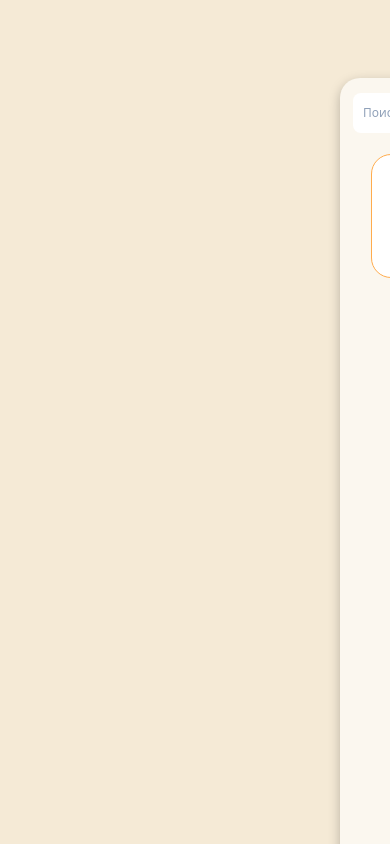
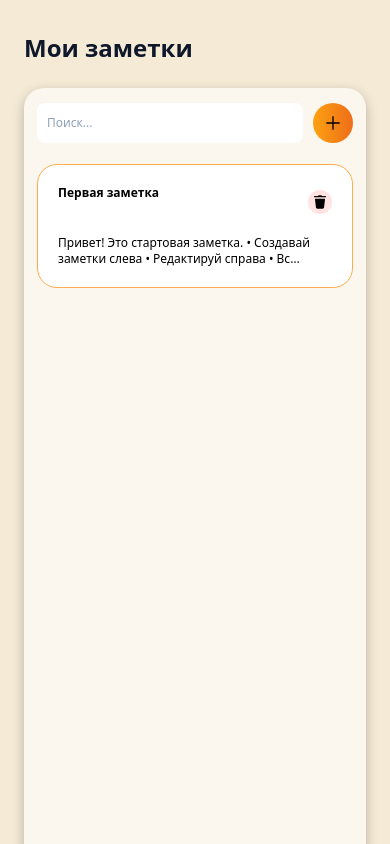
Before and after one commit to BDAboss/severstal-note, a React (Vite) app: page / in a window 390 px wide. Shown: the top 844 px of the page. Built offline with nearby package versions, Linux system fonts and the light colour scheme.

Commit message:
Добавил адаптивность

```diff
--- a/src/app/App.jsx
+++ b/src/app/App.jsx
@@ -88,12 +88,11 @@ export default function App() {
   }
 
   return (
-    <div className="w-full min-h-screen relative overflow-hidden bg-[#f5ead6]">
-      <p className="absolute left-[455px] top-[34px] text-2xl font-bold text-left text-[#0f172b]">
-        Мои заметки
-      </p>
+    <div className="w-full min-h-screen bg-[#f5ead6]">
+      <div className="mx-auto flex w-full max-w-[1280px] flex-col gap-6 px-6 pb-10 pt-8">
+        <p className="text-2xl font-bold text-left text-[#0f172b]">Мои заметки</p>
 
-      <div className="absolute left-[340px] top-[78px]">
+        <div className="flex w-full flex-col items-center gap-6 xl:flex-row xl:items-start xl:justify-center">
           <NotesList
             notes={filteredNotes}
             activeId={safeActiveId}
@@ -103,9 +102,7 @@ export default function App() {
             onDelete={onDelete}
             onCreate={onCreate}
           />
-      </div>
 
-      <div className="absolute left-[760px] top-[78px]">
           <Editor
             note={activeNote}
             onChangeTitle={(title) => patchActive({ title })}
@@ -113,5 +110,6 @@ export default function App() {
           />
         </div>
       </div>
+    </div>
   );
 }
--- a/src/entities/note/ui/Editor.jsx
+++ b/src/entities/note/ui/Editor.jsx
@@ -34,7 +34,7 @@ export default function Editor({ note, onChangeTitle, onChangeText }) {
   if (!note) {
     return (
       <div
-        className="flex flex-col justify-start items-center w-[820px] h-[924px] overflow-hidden gap-2.5 px-5 pt-[15px] pb-5 rounded-[20px] bg-[#fbf7ef]"
+        className="flex w-full max-w-[820px] flex-col justify-start items-center h-[924px] overflow-hidden gap-2.5 px-5 pt-[15px] pb-5 rounded-[20px] bg-[#fbf7ef]"
         style={{ boxShadow: "0px 4px 12px 0 rgba(0,0,0,0.25)" }}
       >
         <div className="flex flex-col justify-center items-center self-stretch flex-grow relative overflow-hidden gap-2.5 px-2.5 py-[5px] rounded-lg">
@@ -47,7 +47,7 @@ export default function Editor({ note, onChangeTitle, onChangeText }) {
 
   return (
     <div
-      className="flex flex-col justify-start items-center w-[820px] h-[924px] overflow-hidden gap-2.5 px-5 pt-[15px] pb-5 rounded-[20px] bg-[#fbf7ef]"
+      className="flex w-full max-w-[820px] flex-col justify-start items-center h-[924px] overflow-hidden gap-2.5 px-5 pt-[15px] pb-5 rounded-[20px] bg-[#fbf7ef]"
       style={{ boxShadow: "0px 4px 12px 0 rgba(0,0,0,0.25)" }}
     >
       <div className="flex flex-col justify-center items-start self-stretch flex-grow-0 flex-shrink-0 h-10 relative overflow-hidden gap-2.5 px-2.5 py-[5px] rounded-lg bg-white">
@@ -56,7 +56,7 @@ export default function Editor({ note, onChangeTitle, onChangeText }) {
           onChange={(e) => onChangeTitle(e.target.value)}
           placeholder="Заголовок…"
           maxLength={80}
-          className="self-stretch flex-grow w-[760px] h-[30px] text-[15px] font-semibold text-left text-black bg-transparent outline-none placeholder:text-[#90a1b9] border-none"
+          className="self-stretch flex-grow w-full h-[30px] text-[15px] font-semibold text-left text-black bg-transparent outline-none placeholder:text-[#90a1b9] border-none"
         />
       </div>
 
@@ -78,7 +78,7 @@ export default function Editor({ note, onChangeTitle, onChangeText }) {
       </div>
 
       <div className="self-stretch flex-grow-0 flex-shrink-0 text-xs text-[#90a1b9] mt-2">
-        Подсказка: выдели текст и нажимай Ж / К / Ч — это форматирование, не Markdown.
+        Подсказка: выдели текст и нажимай Ж / К / Ч или выбери нужный Шрифт и Размер.
       </div>
     </div>
   );
--- a/src/entities/note/ui/NotesList.jsx
+++ b/src/entities/note/ui/NotesList.jsx
@@ -25,11 +25,11 @@ export default function NotesList({
 }) {
   return (
     <div
-      className="flex flex-col justify-start items-center w-[400px] h-[924px] relative overflow-hidden gap-2.5 px-[13px] pt-[15px] pb-3.5 rounded-[20px] bg-[#fbf7ef]"
+      className="flex w-full max-w-[400px] flex-col justify-start items-center h-[924px] relative overflow-hidden gap-2.5 px-[13px] pt-[15px] pb-3.5 rounded-[20px] bg-[#fbf7ef]"
       style={{ boxShadow: "0px 4px 12px 0 rgba(0,0,0,0.25)" }}
     >
       <div className="flex justify-center items-start self-stretch flex-grow-0 flex-shrink-0 gap-2.5">
-        <div className="flex flex-col justify-center items-start flex-grow h-10 relative overflow-hidden gap-2.5 pl-2.5 pr-[117px] py-[5px] rounded-lg bg-white">
+        <div className="flex flex-col justify-center items-start flex-grow h-10 relative overflow-hidden gap-2.5 px-2.5 py-[5px] rounded-lg bg-white">
           <input
             value={query}
             onChange={(e) => onQueryChange(e.target.value)}
@@ -53,10 +53,10 @@ export default function NotesList({
       </div>
 
       <div className="self-stretch flex-grow-0 flex-shrink-0 h-px relative overflow-hidden">
-        <div className="w-[374px] h-px absolute left-[-1px] top-[-1px] bg-white" />
+        <div className="full h-px absolute left-0 top-0 bg-white" />
       </div>
 
-      <div className="flex flex-col justify-start items-start flex-grow-0 flex-shrink-0 w-[339px] relative overflow-auto gap-5 p-0 rounded-[0px] bg-transparent">
+      <div className="flex flex-col justify-start items-start flex-grow-0 flex-shrink-0 w-full relative overflow-auto gap-5 p-0 rounded-[0px] bg-transparent">
         {notes.length === 0 ? (
           <div className="p-4 text-sm text-slate-500 w-full text-center">Ничего не найдено</div>
         ) : (
@@ -69,14 +69,14 @@ export default function NotesList({
                 tabIndex={0}
                 onClick={() => onSelect(n.id)}
                 onKeyDown={(e) => e.key === "Enter" && onSelect(n.id)}
-                className={`flex flex-col justify-start items-start flex-grow-0 flex-shrink-0 w-[339px] relative overflow-hidden gap-3 p-5 rounded-[20px] bg-white border ${
+                className={`flex flex-col justify-start items-start flex-grow-0 flex-shrink-0 w-full relative overflow-hidden gap-3 p-5 rounded-[20px] bg-white border ${
                   isActive ? "border-[#ffac4e]" : "border-transparent"
                 } cursor-pointer mb-5`}
               >
                 <div className="flex justify-between items-center self-stretch flex-grow-0 flex-shrink-0 relative">
                   <div className="flex flex-col justify-start items-start flex-grow-0 flex-shrink-0 h-[34px] w-60">
                     <div className="flex flex-col justify-start items-start self-stretch flex-grow-0 flex-shrink-0 h-[34px] gap-0">
-                      <p className="self-stretch flex-grow-0 flex-shrink-0 w-60 text-xs font-bold text-left text-black">
+                      <p className="self-stretch flex-grow-0 flex-shrink-0 w-full text-xs font-bold text-left text-black">
                         {n.title || "Без названия"}
                       </p>
                     </div>
@@ -99,7 +99,7 @@ export default function NotesList({
                   </button>
                 </div>
 
-                <p className="self-stretch flex-grow-0 flex-shrink-0 w-[299px] text-xs font-light text-left text-black mt-1">
+                <p className="self-stretch flex-grow-0 flex-shrink-0 w-full text-xs font-light text-left text-black mt-1">
                   {preview(n.text)}
                 </p>
               </div>
```
Lines whose indentation alone changed are shown as unchanged.
